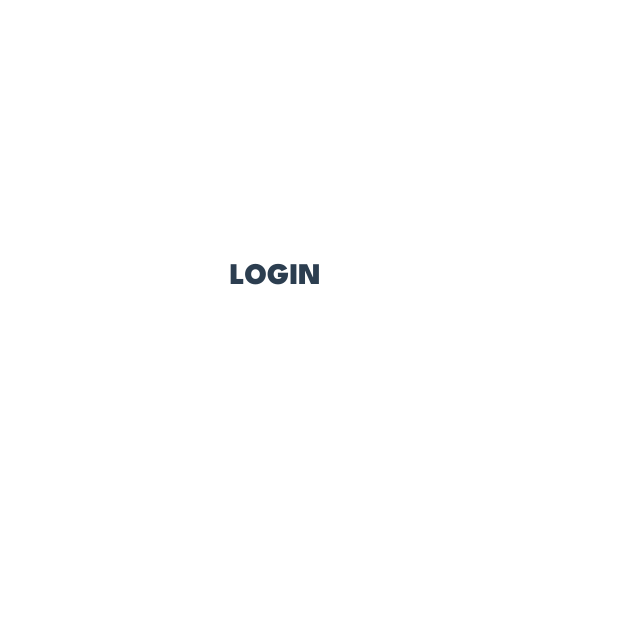
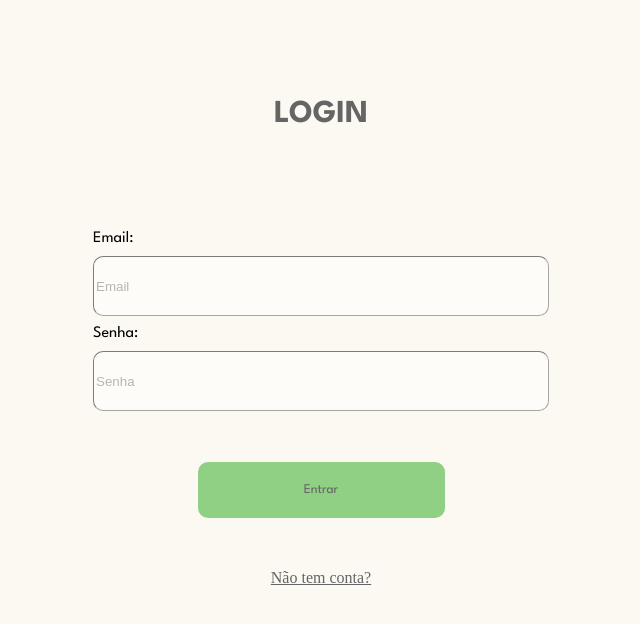
Before and after one commit to Henrique0330/Biblioteca, a Vue app: page /login in a window 1280 px wide. Shown: the top 624 px of the page, without its empty margins (319-959 px from the left). Built offline with nearby package versions, Linux system fonts and the light colour scheme.

Commit message:
FEAT-8: style

```diff
--- a/src/App.vue
+++ b/src/App.vue
@@ -13,7 +13,7 @@
 </template>
 
 <style scoped>
-  .novidade{
+  /* .novidade{
     background-color: #85B5D0;
     width: 450px;
     height: 350px;
@@ -41,6 +41,6 @@
   .livro1{
     width: 180px;
     height: 250px;
-  }
+  } */
 
 </style>
--- a/src/assets/base.css
+++ /dev/null
@@ -1,87 +0,0 @@
-/* color palette from <https://github.com/vuejs/theme> */
-
-:root {
-  --vt-c-white: #ffffff;
-  --vt-c-white-soft: #f8f8f8;
-  --vt-c-white-mute: #f2f2f2;
-
-  --vt-c-black: #181818;
-  --vt-c-black-soft: #222222;
-  --vt-c-black-mute: #282828;
-
-  --vt-c-indigo: #2c3e50;
-
-  --vt-c-divider-light-1: rgba(60, 60, 60, 0.29);
-  --vt-c-divider-light-2: rgba(60, 60, 60, 0.12);
-  --vt-c-divider-dark-1: rgba(84, 84, 84, 0.65);
-  --vt-c-divider-dark-2: rgba(84, 84, 84, 0.48);
-
-  --vt-c-text-light-1: var(--vt-c-indigo);
-  --vt-c-text-light-2: rgba(60, 60, 60, 0.66);
-  --vt-c-text-dark-1: var(--vt-c-white);
-  --vt-c-text-dark-2: rgba(235, 235, 235, 0.64);
-}
-
-/* semantic color variables for this project */
-:root {
-  --color-background: var(--vt-c-white);
-  --color-background-soft: var(--vt-c-white-soft);
-  --color-background-mute: var(--vt-c-white-mute);
-
-  --color-border: var(--vt-c-divider-light-2);
-  --color-border-hover: var(--vt-c-divider-light-1);
-
-  --color-heading: var(--vt-c-text-light-1);
-  --color-text: var(--vt-c-text-light-1);
-
-  --section-gap: 160px;
-}
-
-@media (prefers-color-scheme: dark) {
-  :root {
-    --color-background: var(--vt-c-black);
-    --color-background-soft: var(--vt-c-black-soft);
-    --color-background-mute: var(--vt-c-black-mute);
-
-    --color-border: var(--vt-c-divider-dark-2);
-    --color-border-hover: var(--vt-c-divider-dark-1);
-
-    --color-heading: var(--vt-c-text-dark-1);
-    --color-text: var(--vt-c-text-dark-2);
-  }
-}
-
-*,
-*::before,
-*::after {
-  box-sizing: border-box;
-  margin: 0;
-  font-weight: normal;
-}
-
-body {
-  min-height: 100vh;
-  color: var(--color-text);
-  background: var(--color-background);
-  transition:
-    color 0.5s,
-    background-color 0.5s;
-  line-height: 1.6;
-  font-family:
-    Inter,
-    -apple-system,
-    BlinkMacSystemFont,
-    'Segoe UI',
-    Roboto,
-    Oxygen,
-    Ubuntu,
-    Cantarell,
-    'Fira Sans',
-    'Droid Sans',
-    'Helvetica Neue',
-    sans-serif;
-  font-size: 15px;
-  text-rendering: optimizeLegibility;
-  -webkit-font-smoothing: antialiased;
-  -moz-osx-font-smoothing: grayscale;
-}
--- a/src/assets/main.css
+++ b/src/assets/main.css
@@ -1,36 +1,3 @@
-@import './base.css';
-@import url('https://fonts.googleapis.com/css2?family=League+Spartan:wght@900&display=swap');
-#app {
-  max-width: 1280px;
-  margin: 0 auto;
-  padding: 2rem;
-  font-weight: normal;
+body{
+  background-color: #FCF9F2;
 }
-
-a,
-.green {
-  text-decoration: none;
-  color: hsla(160, 100%, 37%, 1);
-  transition: 0.4s;
-  padding: 3px;
-}
-
-@media (hover: hover) {
-  a:hover {
-    background-color: hsla(160, 100%, 37%, 0.2);
-  }
-}
-
-@media (min-width: 1024px) {
-  body {
-    display: flex;
-    place-items: center;
-  }
-
-  #app {
-    display: grid;
-    grid-template-columns: 1fr 1fr;
-    padding: 0 2rem;
-  }
-
-}
--- a/src/views/LoginView.vue
+++ b/src/views/LoginView.vue
@@ -2,16 +2,68 @@
 </script>
 
 <template>
-    <h1>LOGIN</h1>
-
+    <div class="container">
+    <form id="login" action="">
+        <h1>LOGIN</h1>
+        <label for="email">Email:</label>
+        <input type="email" placeholder="Email">
+        <label for="senha">Senha:</label>
+        <input type="password" placeholder="Senha">
+        <button id="botaoEntrar" type="submit"><span class="entrar">Entrar</span></button>
+        <a href="">Não tem conta?</a>
+    </form>
+</div>
 </template>
 
 <style scoped>
+@import url('https://fonts.googleapis.com/css2?family=League+Spartan:wght@100..900&display=swap');
+.container{
+    width: 100%;
+    height: 100%;
+    display: flex;
+    justify-content: center;
+    align-items: center;
+}
 h1{
-text-align: center;
-margin-bottom: 725px;
-margin-top: 253px;
-font-family: "League Spartan", sans-serif;
+    text-align: center;
+    margin: 92px;
+    color: #656565;
+    font-family: "League Spartan", sans-serif;
+
+}
+#login{
+    display: flex;
+    flex-direction: column;
+}
+input {
+    width: 450px;
+    height: 56px;
+    border-radius: 10px;
+    border-color: black;
+    opacity: 0.5;
+    border-width: 1px;
+}
+#botaoEntrar{
+    border-radius: 10px;
+    background-color: #8FD085;
+    width: 247px;
+    height: 56px;
+    border: none;
+    margin: 51px auto;
+    font-family: "League Spartan", sans-serif;
+
+}
+.entrar{
+    color: #656565;
+}
+label{
+    margin: 10px 0;
+    font-family: "League Spartan", sans-serif;
+}
+a{
+    text-align: center;
+    color: #656565;
 }
 
+
 </style>
```
